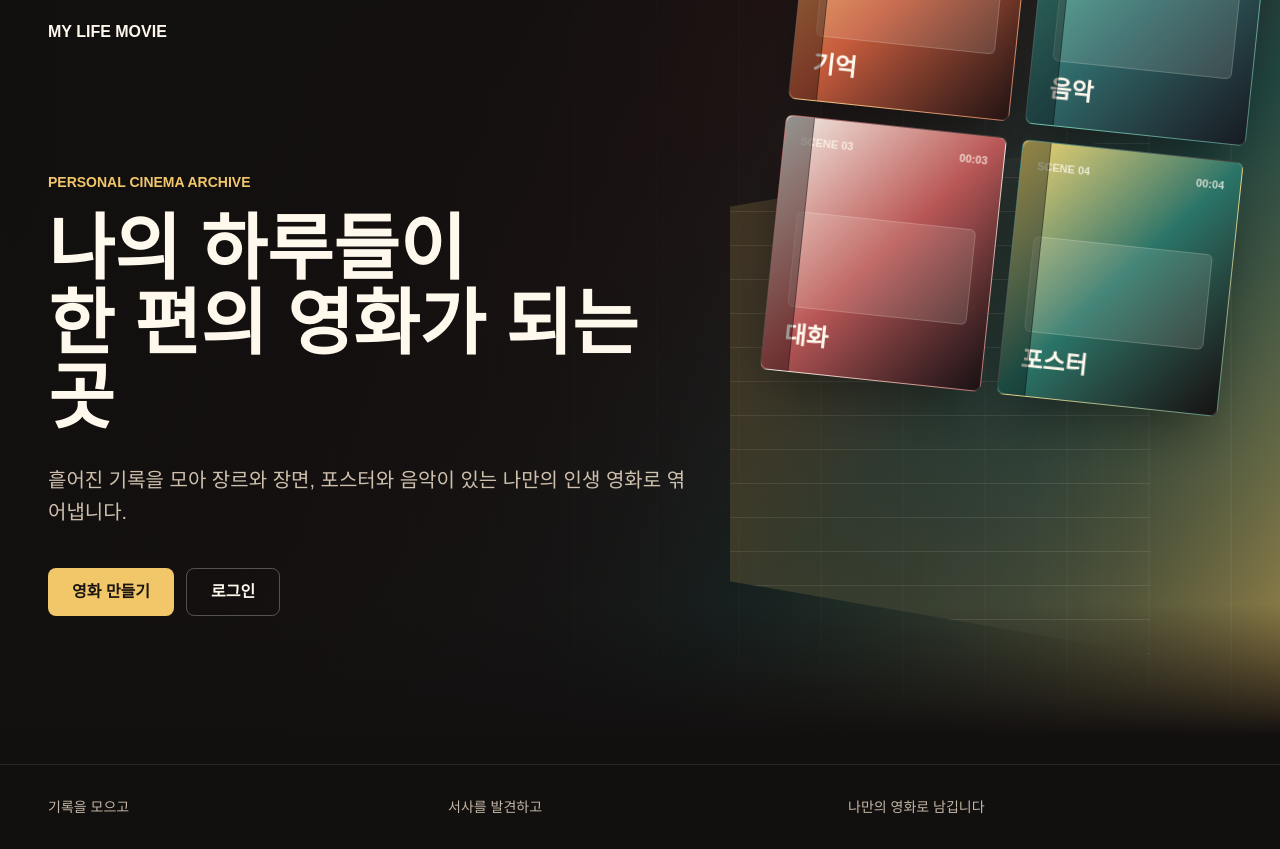
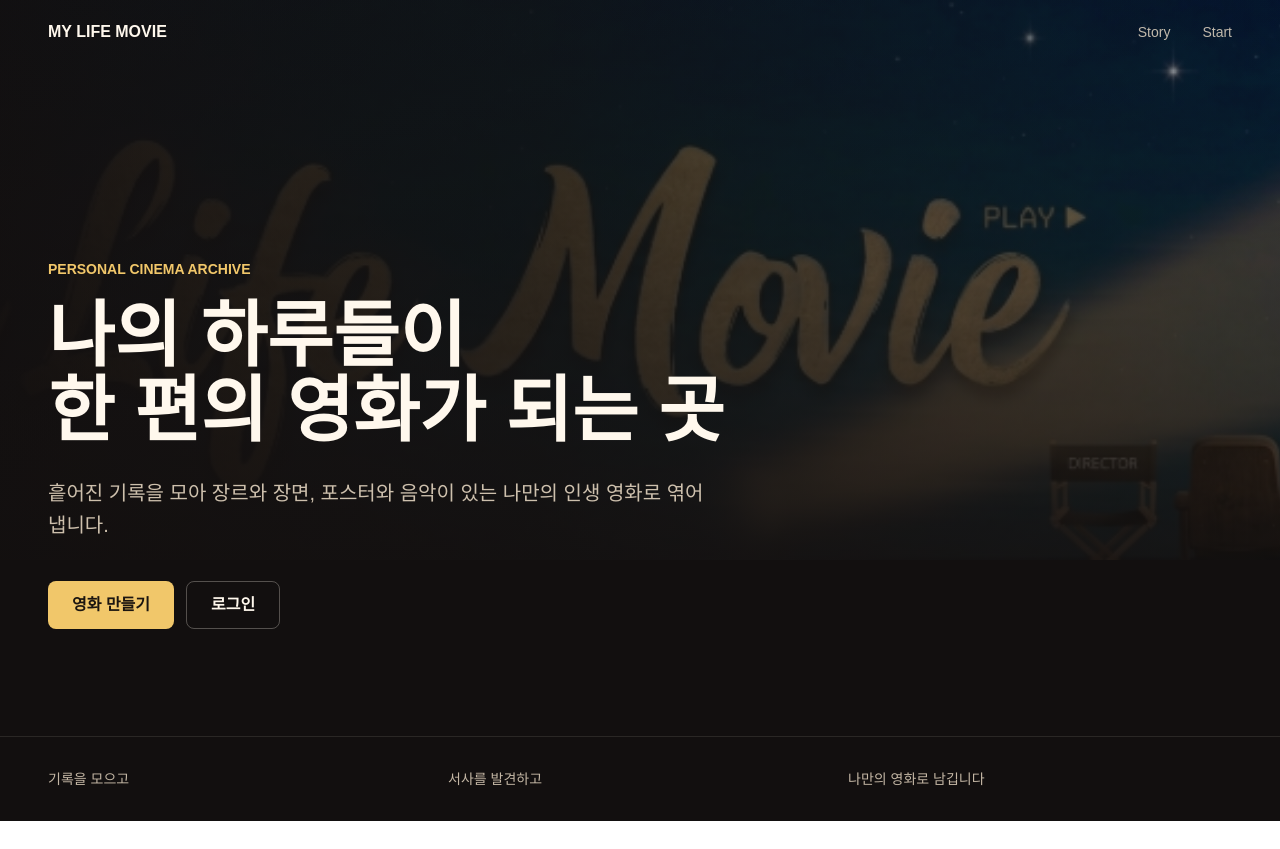
Before and after one commit to karl21-02/my-life-movie-frontend, a Next.js app: page / in a window 1280 px wide. After the commit the page ends 821 px from the top, so only its background shows below. Built offline with nearby package versions, Linux system fonts and the light colour scheme.

Commit message:
feat(page): 스플래시 배경 이미지 적용

```diff
--- a/src/app/globals.css
+++ b/src/app/globals.css
@@ -27,37 +27,9 @@ body {
 
 .splash-backdrop {
   background:
-    linear-gradient(115deg, rgba(18, 15, 15, 0.98) 0%, rgba(18, 15, 15, 0.68) 44%, rgba(18, 15, 15, 0.1) 100%),
-    repeating-linear-gradient(
-      90deg,
-      rgba(255, 248, 237, 0.08) 0 2px,
-      transparent 2px 82px
-    ),
-    linear-gradient(135deg, #1b1412 0%, #6f2f2f 38%, #2b7068 66%, #e3b65a 100%);
+    linear-gradient(180deg, rgba(18, 15, 15, 0.08) 0%, rgba(18, 15, 15, 0.56) 54%, #120f0f 100%),
+    linear-gradient(90deg, rgba(18, 15, 15, 0.96) 0%, rgba(18, 15, 15, 0.78) 42%, rgba(18, 15, 15, 0.18) 100%),
+    url("/background.png") top center / auto clamp(300px, 44vw, 560px) no-repeat,
+    radial-gradient(circle at 78% 18%, rgba(241, 199, 106, 0.18), transparent 34%),
+    #120f0f;
 }
-
-.splash-projector {
-  clip-path: polygon(0 14%, 100% 0, 100% 100%, 0 86%);
-  background:
-    linear-gradient(90deg, rgba(241, 199, 106, 0.22), rgba(255, 248, 237, 0.04) 72%, transparent),
-    repeating-linear-gradient(
-      0deg,
-      rgba(255, 248, 237, 0.12) 0 1px,
-      transparent 1px 34px
-    );
-  opacity: 0.78;
-}
-
-.splash-reel {
-  animation: splash-reel-drift 9s ease-in-out infinite alternate;
-}
-
-@keyframes splash-reel-drift {
-  from {
-    transform: translateY(-50%) rotate(3deg);
-  }
-
-  to {
-    transform: translateY(-52%) rotate(2deg);
-  }
-}
--- a/src/app/page.tsx
+++ b/src/app/page.tsx
@@ -1,37 +1,10 @@
 import Link from "next/link";
-
-const scenes = [
-  {
-    title: "Scene 01",
-    caption: "기억",
-    className: "from-[#f7c873] via-[#c55b3c] to-[#251413]",
-  },
-  {
-    title: "Scene 02",
-    caption: "음악",
-    className: "from-[#55c7a5] via-[#2f6768] to-[#171b22]",
-  },
-  {
-    title: "Scene 03",
-    caption: "대화",
-    className: "from-[#efeee7] via-[#b85656] to-[#1a1114]",
-  },
-  {
-    title: "Scene 04",
-    caption: "포스터",
-    className: "from-[#f0d46e] via-[#2a7568] to-[#151313]",
-  },
-];
 
 export default function Home() {
   return (
     <main className="min-h-svh bg-[#120f0f] text-[#fff8ed]">
       <section className="relative isolate flex min-h-[92svh] overflow-hidden">
         <div aria-hidden className="splash-backdrop absolute inset-0" />
-        <div
-          aria-hidden
-          className="absolute inset-0 bg-[linear-gradient(90deg,rgba(18,15,15,0.96)_0%,rgba(18,15,15,0.82)_42%,rgba(18,15,15,0.18)_100%)]"
-        />
         <div
           aria-hidden
           className="absolute inset-x-0 bottom-0 h-40 bg-[linear-gradient(180deg,rgba(18,15,15,0)_0%,#120f0f_82%)]"
@@ -59,8 +32,8 @@ export default function Home() {
             </nav>
           </header>
 
-          <div className="grid flex-1 items-center gap-10 py-16 lg:grid-cols-[minmax(0,0.92fr)_minmax(380px,0.72fr)] lg:py-10">
-            <div className="max-w-3xl">
+          <div className="flex flex-1 items-center py-16 lg:py-10">
+            <div className="max-w-3xl pt-20 sm:pt-24 lg:pt-32">
               <p className="mb-5 text-sm font-semibold text-[#f1c76a]">
                 PERSONAL CINEMA ARCHIVE
               </p>
@@ -91,33 +64,6 @@ export default function Home() {
                 </Link>
               </div>
             </div>
-
-            <div
-              className="relative hidden min-h-[620px] lg:block"
-              aria-hidden="true"
-            >
-              <div className="splash-projector absolute left-0 top-1/2 h-[520px] w-[420px] -translate-y-1/2" />
-              <div className="splash-reel absolute right-0 top-1/2 grid w-[460px] -translate-y-1/2 rotate-3 grid-cols-2 gap-4">
-                {scenes.map((scene) => (
-                  <div
-                    key={scene.title}
-                    className={`relative min-h-64 overflow-hidden rounded-lg border border-[#fff8ed]/18 bg-gradient-to-br ${scene.className} p-4 shadow-2xl shadow-black/40`}
-                  >
-                    <div className="absolute inset-x-4 top-4 flex justify-between text-[11px] font-semibold uppercase text-[#fff8ed]/78">
-                      <span>{scene.title}</span>
-                      <span>00:0{scene.title.at(-1)}</span>
-                    </div>
-                    <div className="absolute inset-x-5 bottom-5">
-                      <div className="h-24 rounded-md border border-[#fff8ed]/18 bg-[#fff8ed]/12 backdrop-blur-[1px]" />
-                      <p className="mt-3 text-2xl font-semibold text-[#fff8ed]">
-                        {scene.caption}
-                      </p>
-                    </div>
-                    <div className="absolute left-0 top-0 h-full w-7 border-r border-black/30 bg-black/38" />
-                  </div>
-                ))}
-              </div>
-            </div>
           </div>
         </div>
       </section>
```
Also changed, not shown: public/background.png (added).
